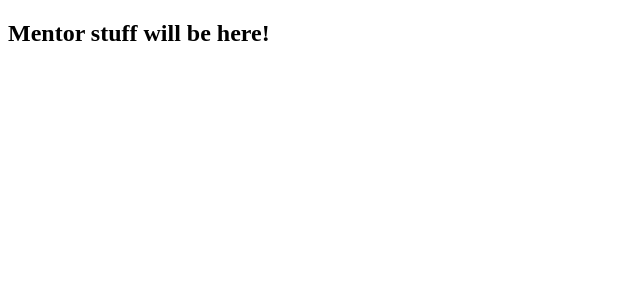
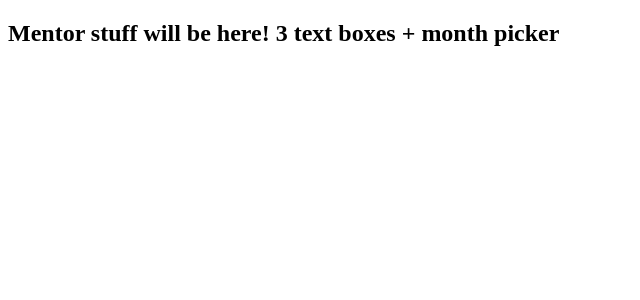
Before and after one commit to ibehreini/edgedashboard, a React (Create React App) app in the folder edgedashboard/: page /mentor in a window 1280 px wide. Shown: the top 300 px of the page, without its empty margins (0-640 px from the left). Built offline with nearby package versions, Linux system fonts and the light colour scheme.

Commit message:
Added instructions for mentor page

```diff
--- a/edgedashboard/src/components/MentorPage/MentorPage.js
+++ b/edgedashboard/src/components/MentorPage/MentorPage.js
@@ -4,7 +4,7 @@ class MentorPage extends Component {
   render() {
     return (
       <div className="MentorPage">
-        <h2>Mentor stuff will be here!</h2>
+        <h2>Mentor stuff will be here! 3 text boxes + month picker</h2>
       </div>
     );
   }
```
